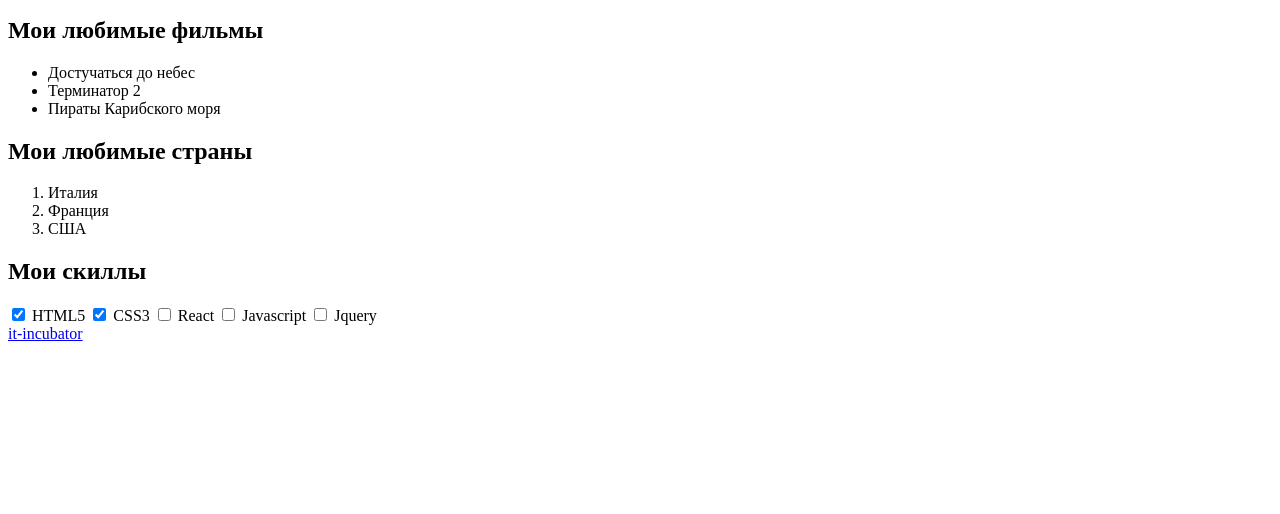
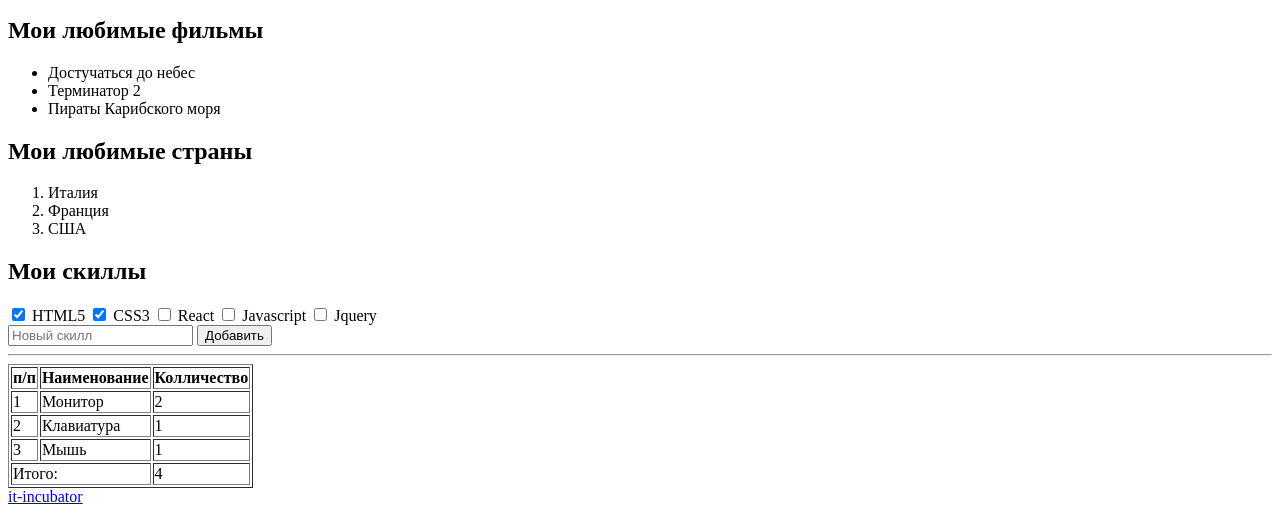
Before and after one commit to a8eshbayeu/1-hw-with-auto-test-html-css-main, a plain HTML site: page index.html in a window 1280 px wide. Shown: the part 353-867 px from the top of the page. Before the commit the page ends 800 px from the top, so only its background shows below. Drawn offline with Linux system fonts and the light colour scheme.

Commit message:
complete task-8

```diff
--- a/index.html
+++ b/index.html
@@ -88,11 +88,44 @@
                 - Каждый чекбокс должен быть связан со своей подписью. Для этого чекбокс должен находиться в элементе для подписи
                 - Отметь "галочкой" (с помощью специального атрибута) темы, которые ты уже знаешь. -->
       </div>
+      <input type="text" placeholder="Новый скилл" />
+      <button>Добавить</button>
+      <hr />
       <!-- 5) Создай здесь однострочное поле для ввода текста с подсказкой "Новый скилл", которая исчезает, когда начинаешь что-то печатать (для подсказки есть специальный атрибут) -->
       <!-- 6) Создай здесь кнопку “Добавить” -->
       <!-- 7) Добавь горизонтальную линию (для этого есть специальный тег) -->
 
-      <table data-cy="hw-about-table-pre">
+      <table border="1" data-cy="hw-about-table-pre">
+        <thead>
+          <tr>
+            <th>п/п</th>
+            <th>Наименование</th>
+            <th>Колличество</th>
+          </tr>
+        </thead>
+        <tbody>
+          <tr>
+            <td>1</td>
+            <td>Монитор</td>
+            <td>2</td>
+          </tr>
+          <tr>
+            <td>2</td>
+            <td>Клавиатура</td>
+            <td>1</td>
+          </tr>
+          <tr>
+            <td>3</td>
+            <td>Мышь</td>
+            <td>1</td>
+          </tr>
+        </tbody>
+        <tfoot>
+          <tr>
+            <td colspan="2" style="text-align: left">Итого:</td>
+            <td>4</td>
+          </tr>
+        </tfoot>
         <!-- 8) В таблице сделай 5 строк и 3 столбца.
                         - В первой строке ячейки заголовков, в остальных обычные ячейки
                         - Добавь границы для всей таблицы с помощью специального атрибута border="". Он устарел, но работает
```
